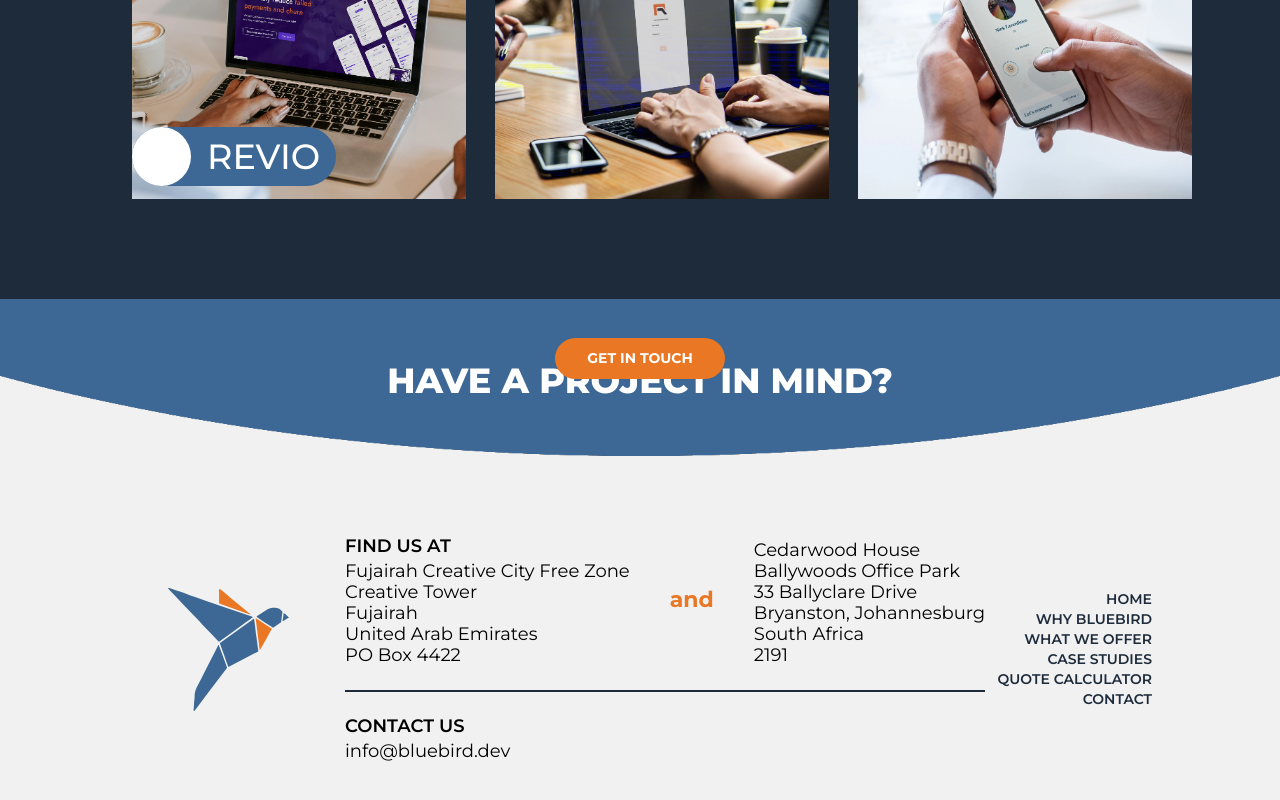
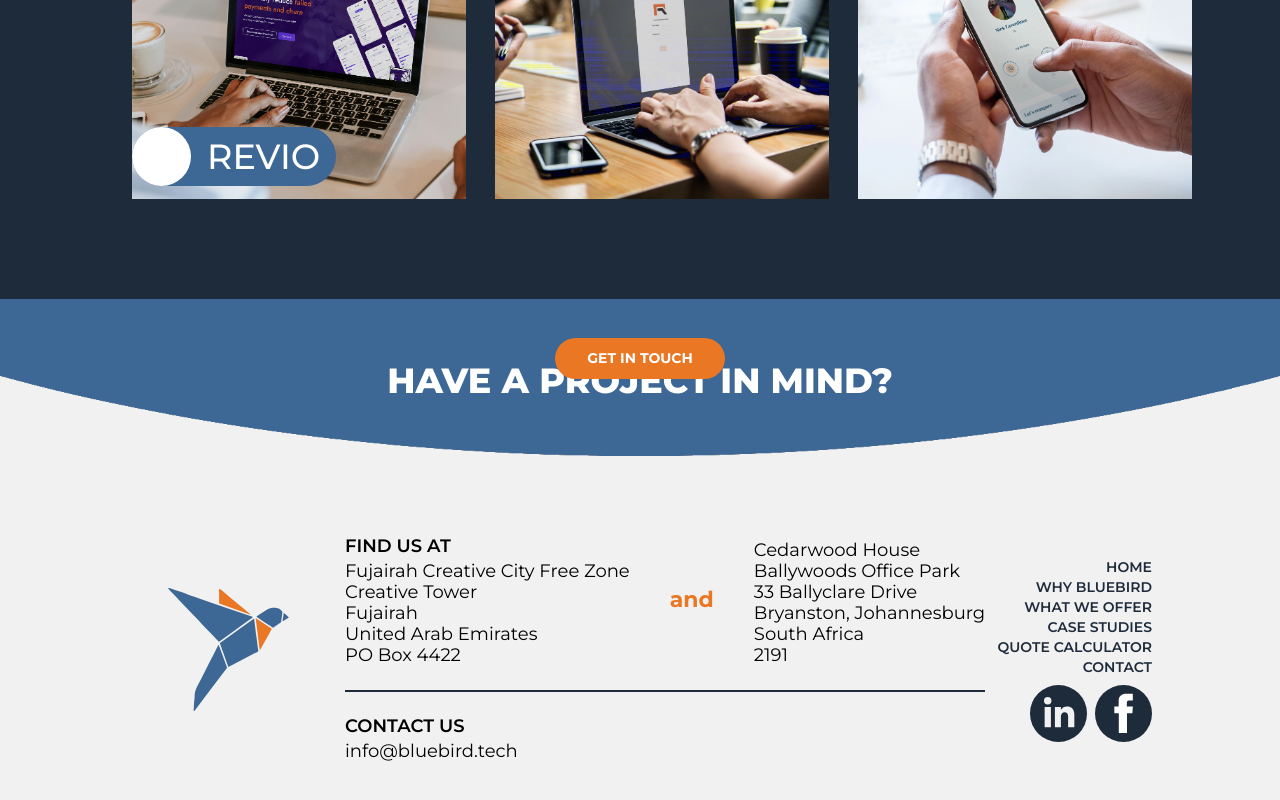
Before and after one commit to bluebird-technologies/bluebird_tech_OLD, a Next.js app: page / in a window 1280 px wide. Shown: the part 2577-3377 px from the top of the page. Built offline with nearby package versions, Linux system fonts and the light colour scheme.

Commit message:
facebook icons added

```diff
--- a/components/Footer.tsx
+++ b/components/Footer.tsx
@@ -1,4 +1,6 @@
 import React from 'react';
+import FacebookIcon from '../public/facebook.svg';
+import LinkedinIcon from '../public/linkedin.svg';
 
 const Footer = () => {
   const navItems = [
@@ -41,7 +43,7 @@ const Footer = () => {
           </div>
           <div>
             <div className="font-semibold uppercase  mb-1">Contact us</div>
-            <div className="font-normal">info@bluebird.dev</div>
+            <div className="font-normal">info@bluebird.tech</div>
           </div>
         </div>
         <div className="flex-1">
@@ -59,6 +61,14 @@ const Footer = () => {
               );
             })}
           </ol>
+          <div className="flex flex-row justify-end mt-2">
+            <a href="#">
+              <LinkedinIcon className="mr-2" />
+            </a>
+            <a href="#">
+              <FacebookIcon />
+            </a>
+          </div>
         </div>
       </div>
     </div>
```
Also changed, not shown: public/facebook.svg (added), public/linkedin.svg (added).
